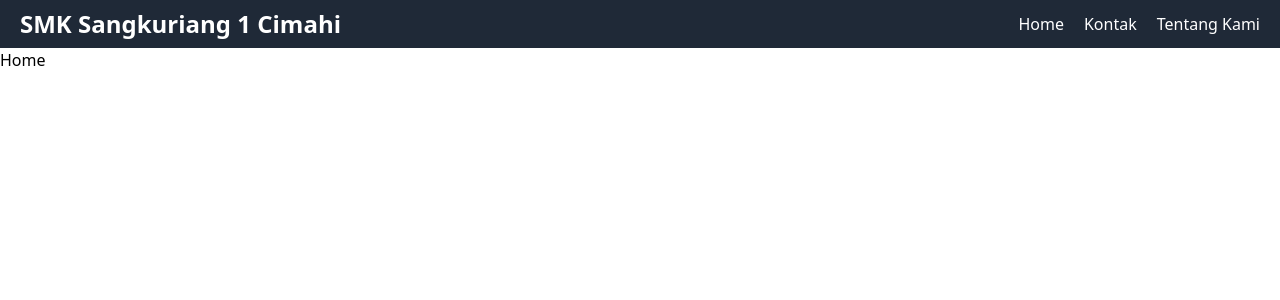
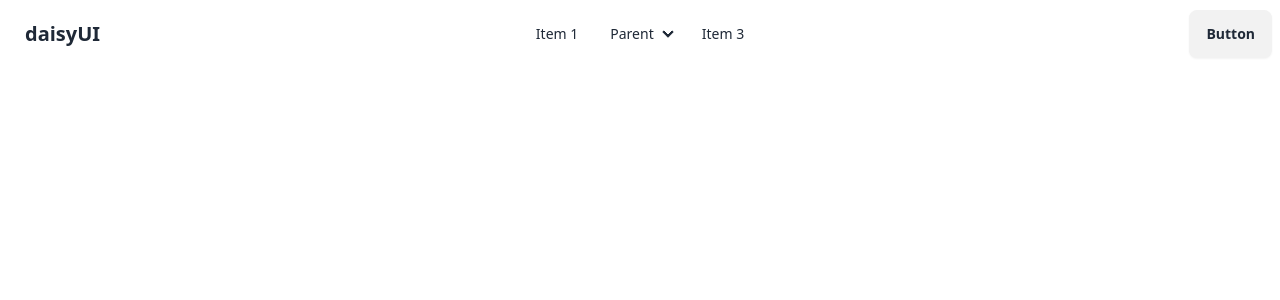
Before and after one commit to indrabsus/next-sakuci, a Next.js app: page / in a window 1280 px wide. Shown: the top 300 px of the page. Built offline with nearby package versions, Linux system fonts and the light colour scheme.

Commit message:
daisy ui

```diff
--- a/app/components/Landing/Navbar.tsx
+++ b/app/components/Landing/Navbar.tsx
@@ -1,16 +1,59 @@
 export default function Navbar() {
     return (
-        <div className="bg-gray-800 h-12">
-            <div className="max-w-screen-xl mx-auto flex items-center justify-between h-full lg:mx-5 md:mx-5 sm:mx-5">
-            <div className="text-white text-2xl font-bold">SMK Sangkuriang 1 Cimahi</div>
-            <div className="text-white">
-                <ul className="flex gap-5">
-                    <li>Home</li>
-                    <li>Kontak</li>
-                    <li>Tentang Kami</li>
-                </ul>
-            </div>
-            </div>
-        </div>
+
+
+<div className="navbar bg-base-100">
+  <div className="navbar-start">
+    <div className="dropdown">
+      <div tabIndex={0} role="button" className="btn btn-ghost lg:hidden">
+        <svg
+          xmlns="http://www.w3.org/2000/svg"
+          className="h-5 w-5"
+          fill="none"
+          viewBox="0 0 24 24"
+          stroke="currentColor">
+          <path
+            strokeLinecap="round"
+            strokeLinejoin="round"
+            strokeWidth="2"
+            d="M4 6h16M4 12h8m-8 6h16" />
+        </svg>
+      </div>
+      <ul
+        tabIndex={0}
+        className="menu menu-sm dropdown-content bg-base-100 rounded-box z-[1] mt-3 w-52 p-2 shadow">
+        <li><a>Item 1</a></li>
+        <li>
+          <a>Parent</a>
+          <ul className="p-2">
+            <li><a>Submenu 1</a></li>
+            <li><a>Submenu 2</a></li>
+          </ul>
+        </li>
+        <li><a>Item 3</a></li>
+      </ul>
+    </div>
+    <a className="btn btn-ghost text-xl">daisyUI</a>
+  </div>
+  <div className="navbar-center hidden lg:flex">
+    <ul className="menu menu-horizontal px-1">
+      <li><a>Item 1</a></li>
+      <li>
+        <details>
+          <summary>Parent</summary>
+          <ul className="p-2">
+            <li><a>Submenu 1</a></li>
+            <li><a>Submenu 2</a></li>
+          </ul>
+        </details>
+      </li>
+      <li><a>Item 3</a></li>
+    </ul>
+  </div>
+  <div className="navbar-end">
+    <a className="btn">Button</a>
+  </div>
+</div>
+
     )
 }
--- a/app/page.tsx
+++ b/app/page.tsx
@@ -1,10 +1,11 @@
+
 import Navbar from "./components/Landing/Navbar";
+
 
 export default function Home() {
   return (
     <div>
       <Navbar />
-      <h1>Home</h1>
     </div>
-  )
+  );
 }
--- a/package.json
+++ b/package.json
@@ -18,6 +18,7 @@
     "@types/node": "^20",
     "@types/react": "^18",
     "@types/react-dom": "^18",
+    "daisyui": "^4.12.14",
     "eslint": "^8",
     "eslint-config-next": "15.0.3",
     "postcss": "^8",
--- a/tailwind.config.ts
+++ b/tailwind.config.ts
@@ -1,12 +1,10 @@
 import type { Config } from "tailwindcss";
-import flowbitePlugin from 'flowbite/plugin';
 
 export default {
   content: [
     "./pages/**/*.{js,ts,jsx,tsx,mdx}",
     "./components/**/*.{js,ts,jsx,tsx,mdx}",
     "./app/**/*.{js,ts,jsx,tsx,mdx}",
-    "./node_modules/flowbite/**/*.js"
   ],
   theme: {
     extend: {
@@ -17,5 +15,6 @@
     },
   },
 
-  plugins: [flowbitePlugin],
+  // eslint-disable-next-line @typescript-eslint/no-require-imports
+  plugins: [require('daisyui')],
 } satisfies Config;
```
Also changed, not shown: 1 other file (tests, documents, lock files or other folders).
